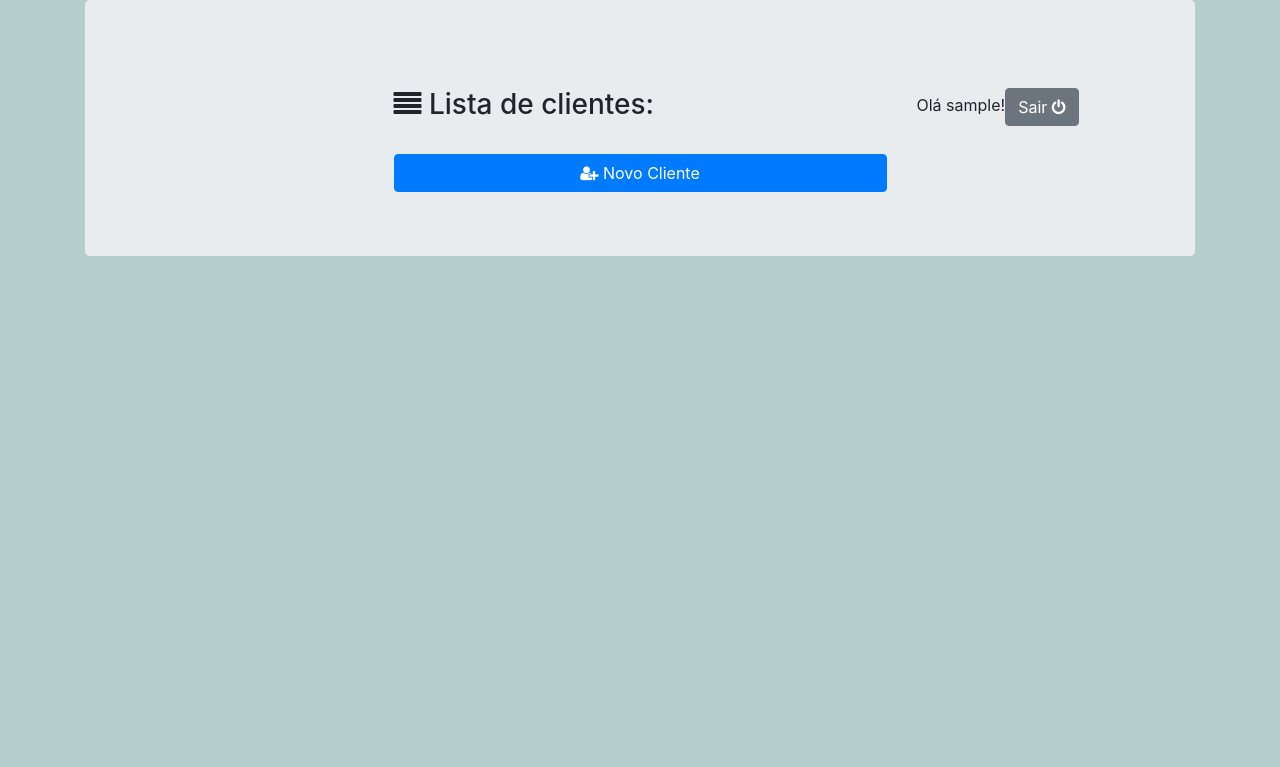
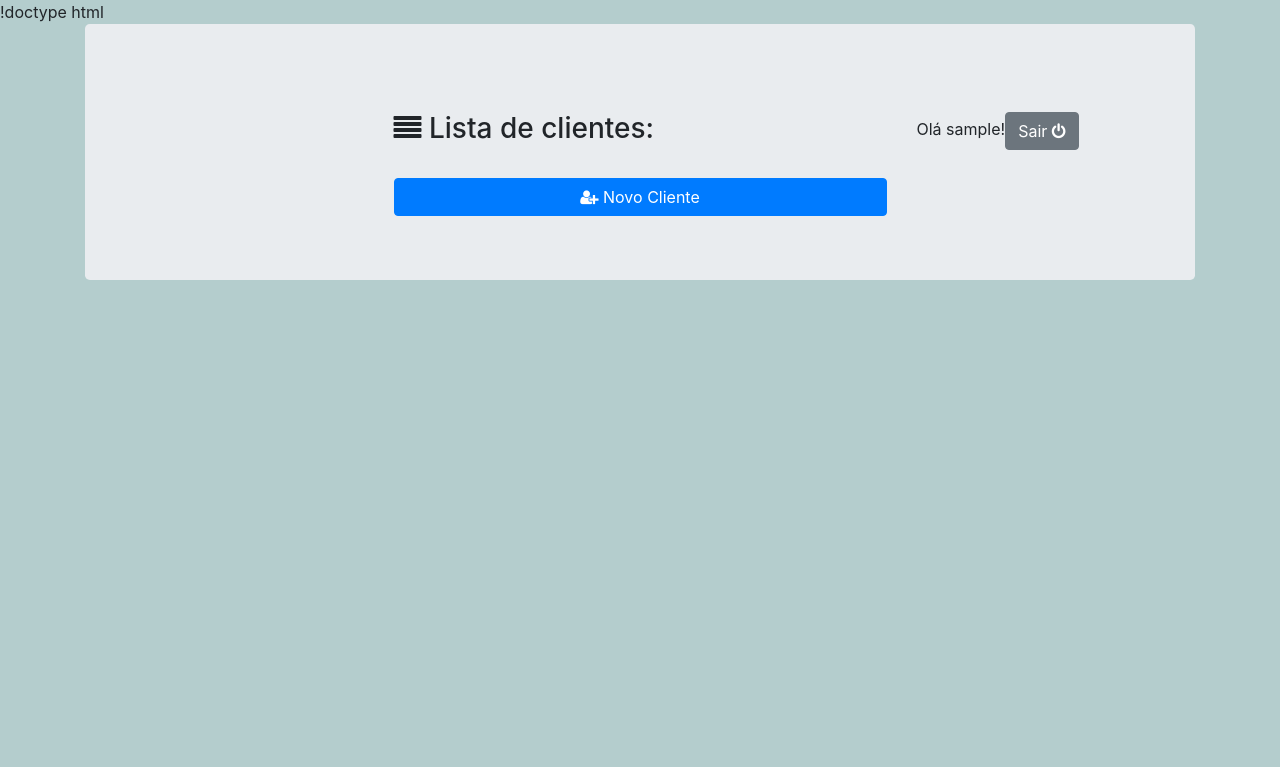
Before and after one commit to PauloBonfleur/gestao-clientes-clients, a Django app: page /clientes/list/ in a window 1280 px wide. Shown: the top 767 px of the page. Run offline with Django 3.2, Linux system fonts and the light colour scheme; the visitor is signed in with stand-in values (Sample User, id 1); data that the repository does not hold is empty; some libraries are stand-ins or nearby versions.

Commit message:
novamente

```diff
--- a/templates/base.html
+++ b/templates/base.html
@@ -1,5 +1,5 @@
 {% load static %}
-<!doctype html>
+!doctype html
 <html lang="en">
 <head>
     <meta charset="UTF-8">
@@ -8,7 +8,6 @@
     <meta http-equiv="X-UA-Compatible" content="ie=edge">
     <link rel="stylesheet" href="https://stackpath.bootstrapcdn.com/bootstrap/4.3.1/css/bootstrap.min.css">
     <link rel="stylesheet" href="https://stackpath.bootstrapcdn.com/font-awesome/4.7.0/css/font-awesome.min.css">
-    <link rel="stylesheet" href="{% static 'stick-footer.css' %}">
     <link rel="stylesheet" href="{% static 'newfooter.css' %}">
     <link rel="stylesheet" href="{% static 'style.css' %}">
     <link rel="stylesheet" type="text/css" href="{% static 'estilo.css' %}"/>
```
